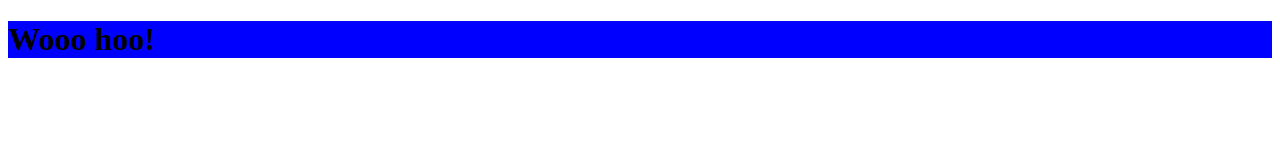
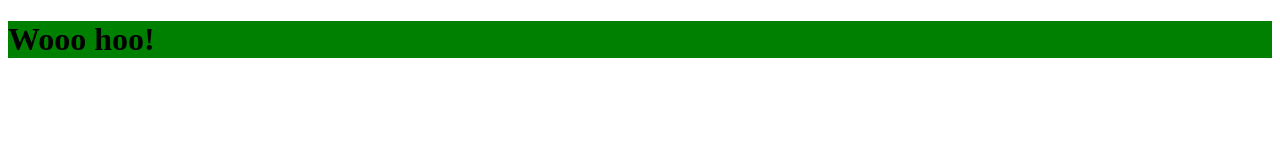
Before and after one commit to ganlet/jccs, a plain HTML site: page Application/index.html in a window 1280 px wide. Drawn offline with Linux system fonts and the light colour scheme.

Commit message:
Update index.html

```diff
--- a/Application/index.html
+++ b/Application/index.html
@@ -3,7 +3,7 @@
 
 <head>
 
- <h1 style="background-color: blue;">
+ <h1 style="background-color: green;">
      Wooo hoo!
 
     </h1>
```
